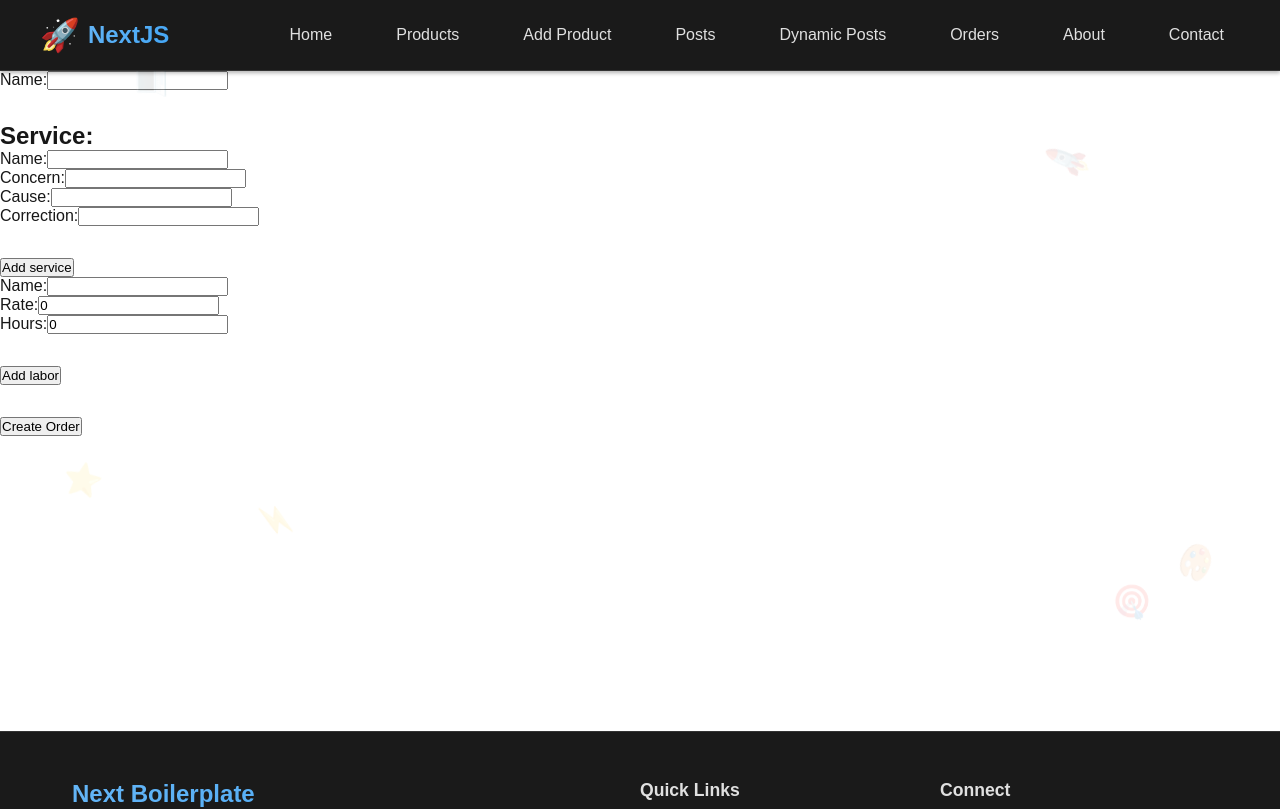
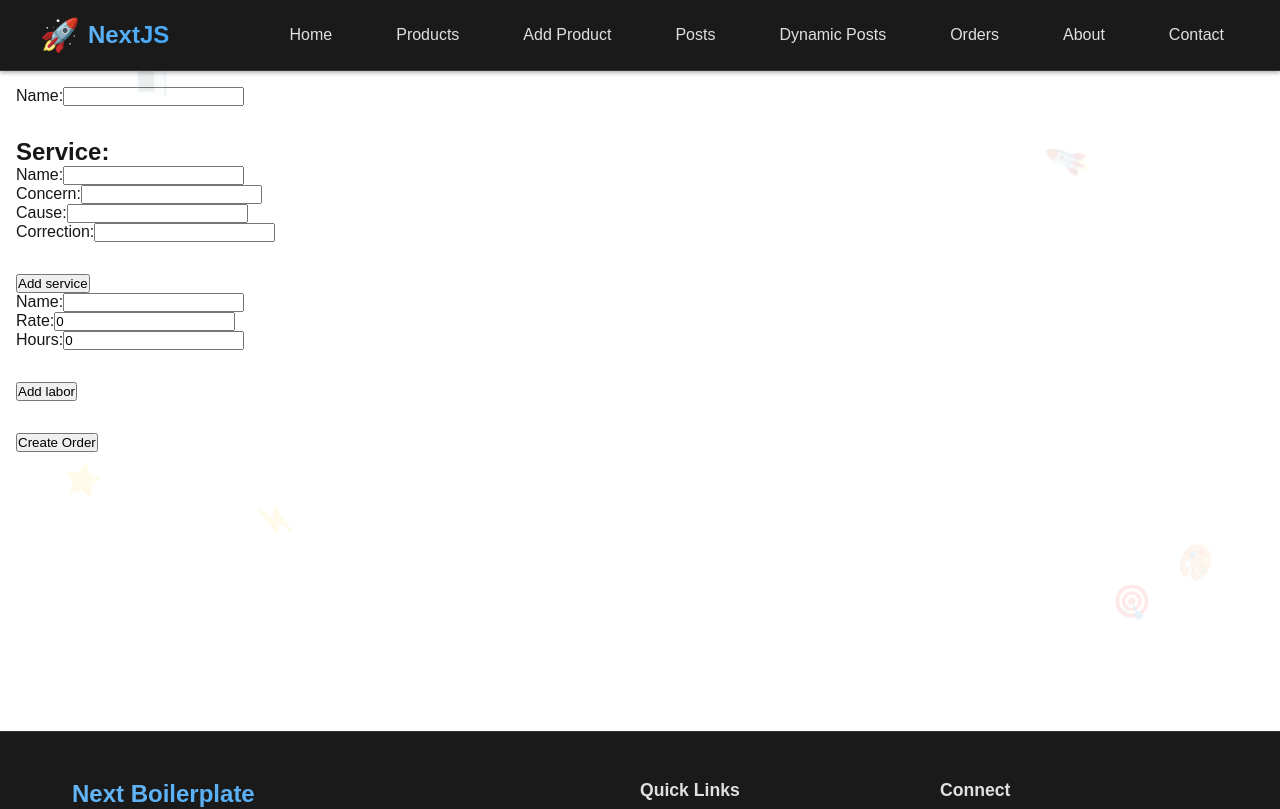
Before and after one commit to SaroarShahan/nextjs-boilerplate, a Next.js app: page /orders/create in a window 1280 px wide. Shown: the top 809 px of the page. Built offline with nearby package versions, Linux system fonts and the light colour scheme.

Commit message:
feat: add padding in order form

```diff
--- a/src/components/orders/CreateOrderForm.tsx
+++ b/src/components/orders/CreateOrderForm.tsx
@@ -100,7 +100,7 @@ const CreateOrderForm = () => {
   };
 
   return (
-    <form onSubmit={handleSubmit}>
+    <form onSubmit={handleSubmit} className="p-1">
       <div className="mb-2">
         <label>Name:</label>
         <input
```
